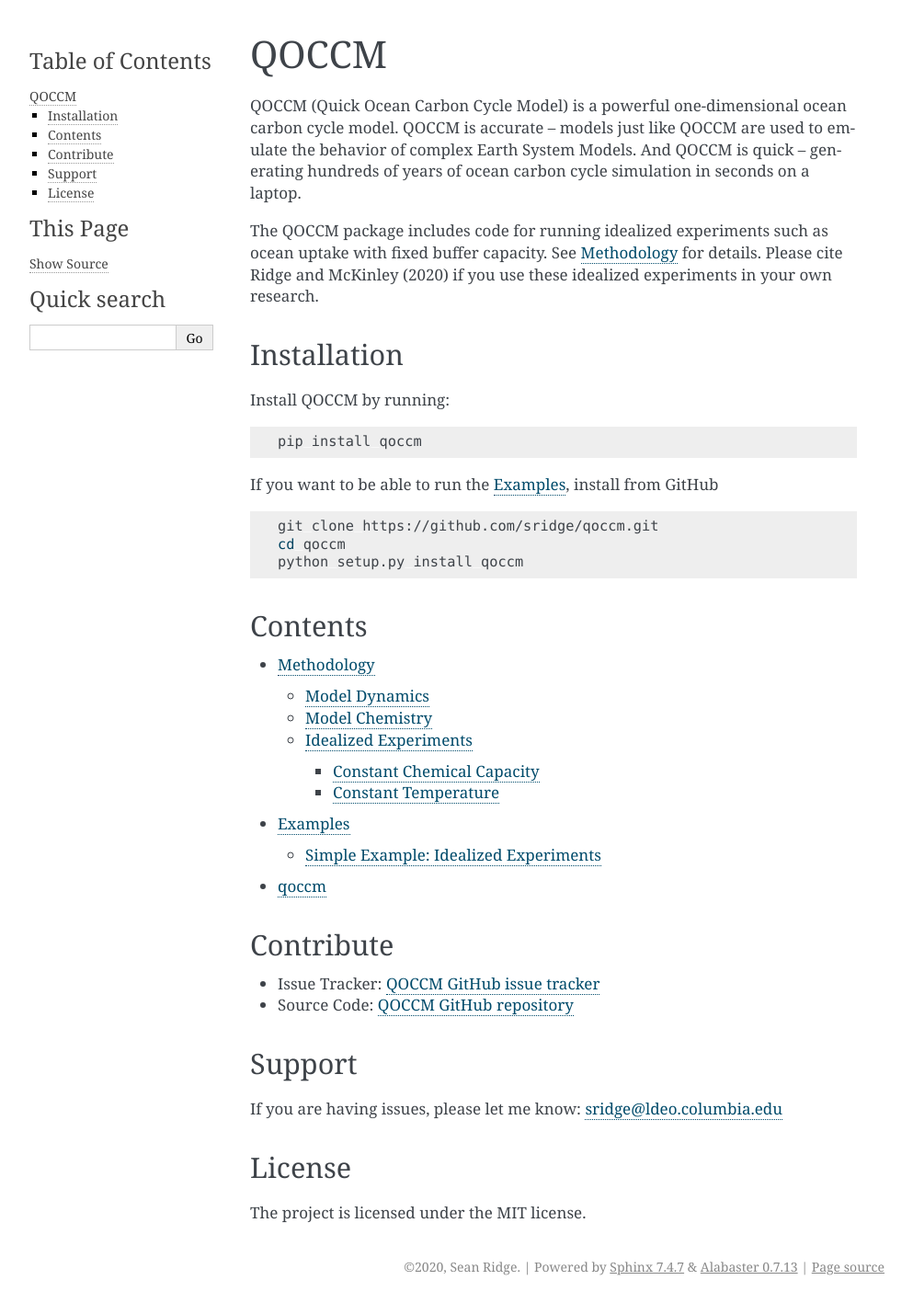
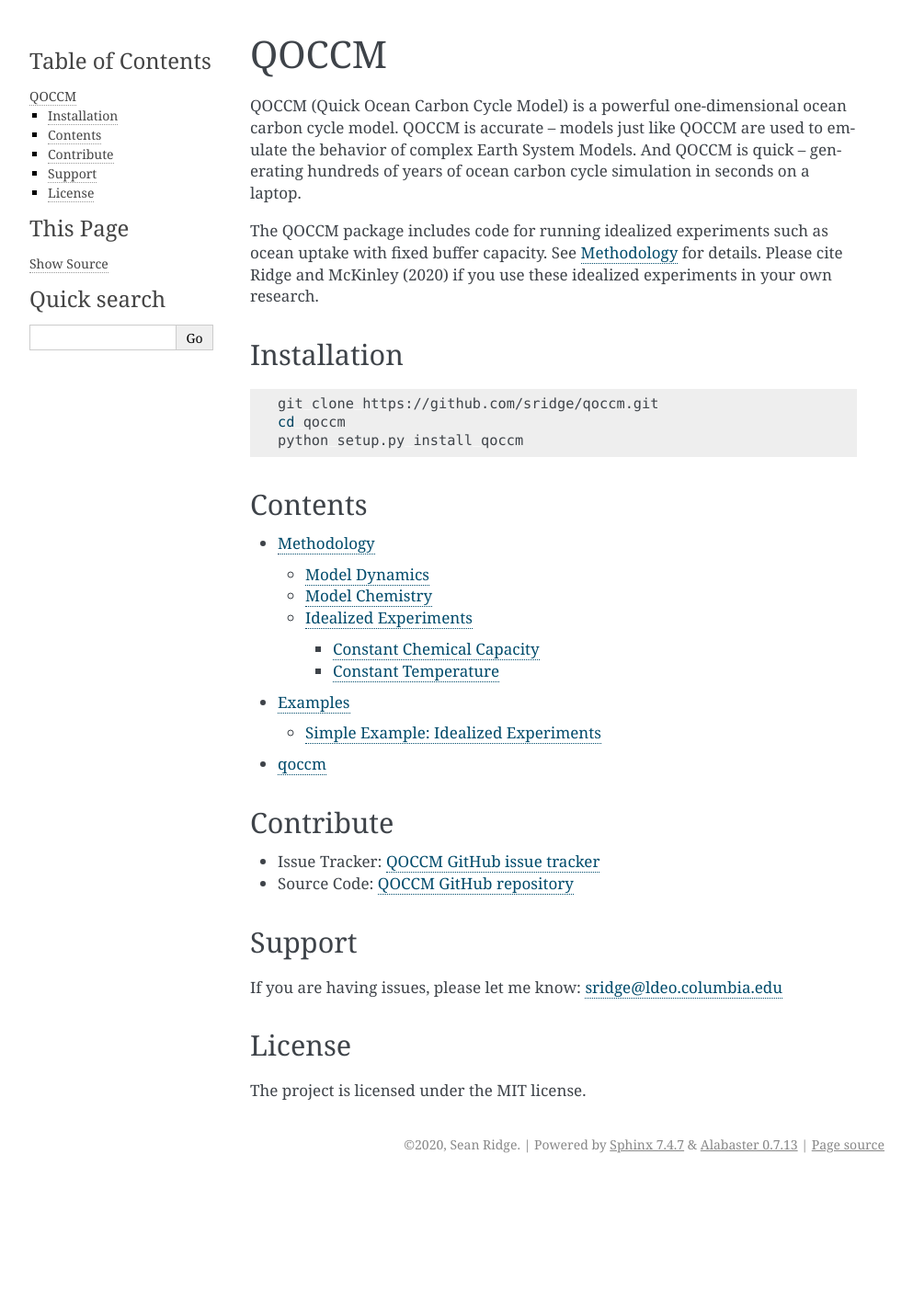
Before and after one commit to sridge/qoccm, a Sphinx documentation site: the page built from docs/source/index.rst, in a window 1280 px wide. Shown: the whole page at 92% size, without its empty margins (148-1141 px from the left). Built offline with Sphinx 7.4.7, drawn with Linux system fonts in a browser that asks for light colours; after the commit the page ends 1284 px from its top, so only the background shows below that.

Commit message:
Update index.rst

```diff
--- a/docs/source/index.rst
+++ b/docs/source/index.rst
@@ -8,14 +8,6 @@
 
 Installation
 ------------
-
-Install QOCCM by running:
-
-.. code-block:: bash
-
-    pip install qoccm
-
-If you want to be able to run the :doc:`examples`, install from GitHub
 
 .. code-block:: bash
 
```
